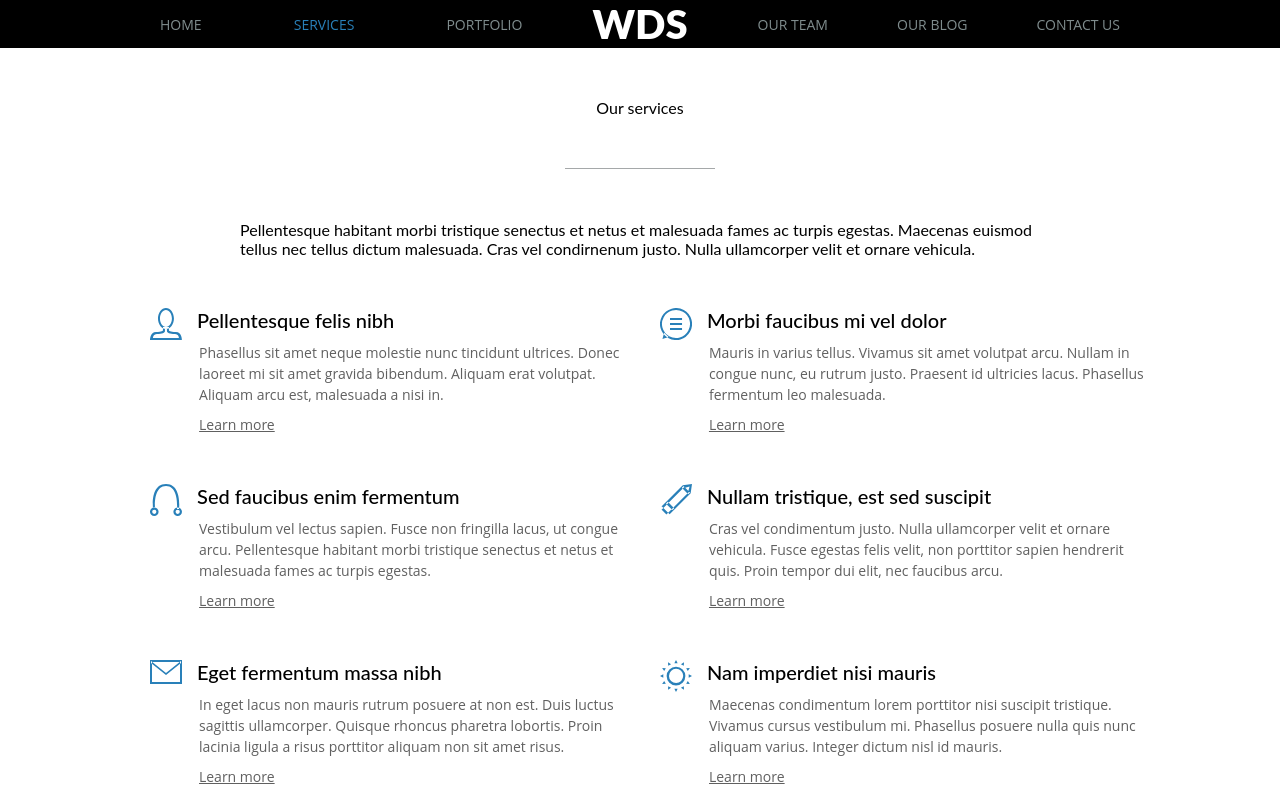
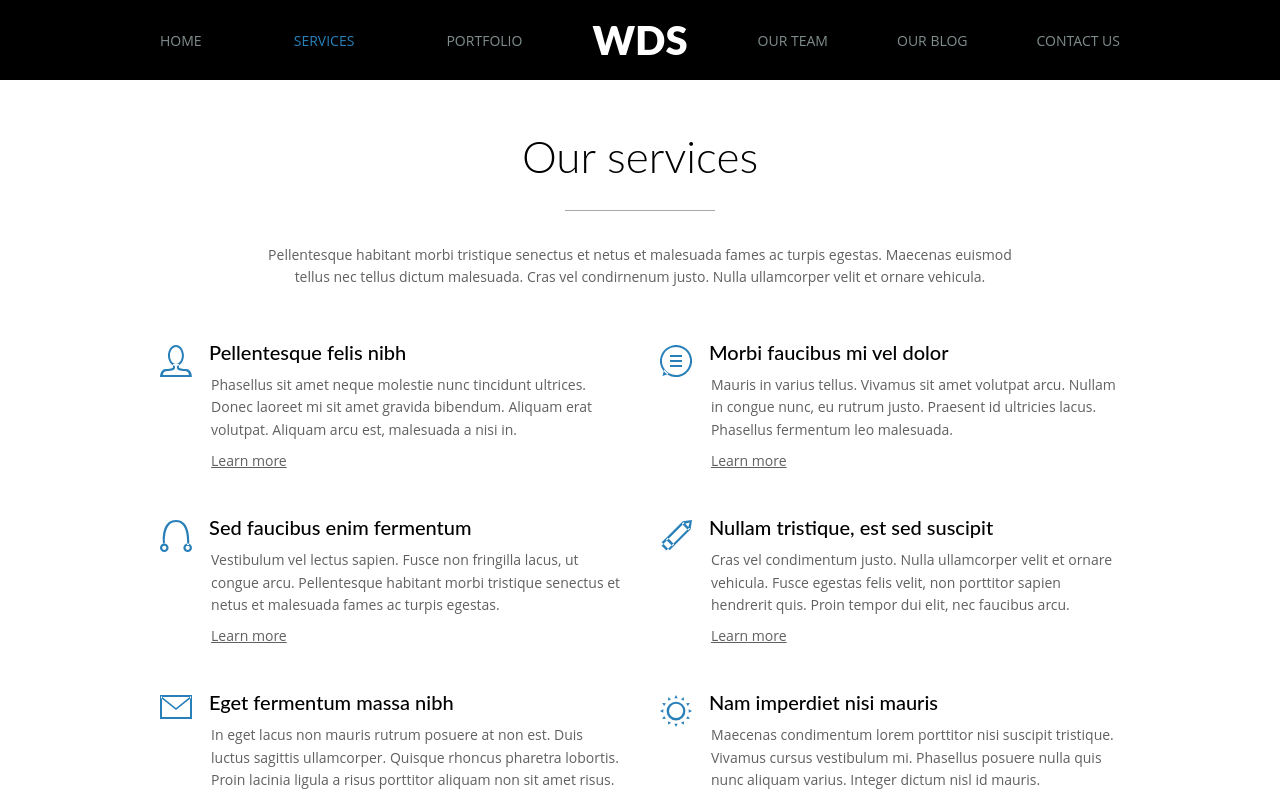
Before and after one commit to Kefir103/wds_pixelperfect, a React app: page /services in a window 1280 px wide. Shown: the top 800 px of the page. Built offline with nearby package versions, Linux system fonts and the light colour scheme.

Commit message:
Forgot about services and portfolio! Fixed it

```diff
--- a/public/styles.css
+++ b/public/styles.css
@@ -57,6 +57,7 @@
 
 .homepage-nav_dark {
   width: 100%;
+  height: 80px;
   background-color: black; }
 
 .homepage-nav__container {
@@ -251,37 +252,57 @@
   text-align: right; }
 
 .services {
+  background-color: white; }
+
+.services__container {
   display: flex;
   flex-direction: column;
   align-items: center;
-  padding: 50px 150px 30px; }
+  max-width: 960px;
+  margin: 0 auto;
+  padding: 50px 0 30px; }
 
 .services__info {
   display: flex;
   flex-direction: column;
   align-items: center;
   justify-content: space-between;
-  width: 800px;
-  height: 160px; }
+  height: 155px; }
   .services__info hr {
     width: 150px;
     border: none;
     border-top: 1px solid #a5a8a9;
     color: #a5a8a9; }
 
+.services__text-heading {
+  font-family: Lato;
+  font-size: 44px;
+  font-weight: 300;
+  margin-bottom: 20px; }
+
+.services__text-desc {
+  font-family: "Open Sans";
+  font-size: 14px;
+  color: #606060;
+  text-align: center;
+  line-height: 1.6em;
+  margin-top: 25px;
+  padding: 0 90px; }
+
 .services__grid {
   box-sizing: border-box;
   display: grid;
-  grid-column-gap: 20px;
-  grid-template-columns: 50% 50%;
+  grid-column-gap: 40px;
+  grid-template-columns: 460px 460px;
   background-color: white;
-  margin-top: 50px; }
+  margin-top: 55px; }
 
 .services__element {
   display: flex;
-  margin-bottom: 50px; }
+  margin-bottom: 45px; }
   .services__element .services__element-image {
-    margin-right: 15px; }
+    margin-top: 5px;
+    margin-right: 17px; }
   .services__element .services__title {
     color: black;
     font-family: Lato;
@@ -289,7 +310,7 @@
     font-size: 20px;
     margin: 0 0 10px; }
   .services__element .services__description {
-    line-height: 1.5em;
+    line-height: 1.6em;
     color: #606060;
     font-family: 'Open Sans';
     font-size: 14px;
@@ -318,13 +339,27 @@
   flex-direction: column;
   align-items: center;
   justify-content: space-between;
-  width: 800px;
-  height: 160px; }
+  height: 155px; }
   .portfolio__info hr {
     width: 150px;
     border: none;
     border-top: 1px solid #a5a8a9;
     color: #a5a8a9; }
+
+.portfolio__text-heading {
+  font-family: Lato;
+  font-size: 44px;
+  font-weight: 300;
+  margin-bottom: 20px; }
+
+.portfolio__text-desc {
+  font-family: "Open Sans";
+  font-size: 14px;
+  color: #606060;
+  text-align: center;
+  line-height: 1.6em;
+  margin-top: 25px;
+  padding: 0 90px; }
 
 .portfolio__grid {
   box-sizing: border-box;
@@ -332,7 +367,7 @@
   grid-column-gap: 40px;
   grid-template-columns: 460px 460px;
   background-color: white;
-  margin-top: 55px; }
+  margin-top: 60px; }
 
 .portfolio__element {
   display: flex;
--- a/src/client/components/portfolio/PortfolioPage.js
+++ b/src/client/components/portfolio/PortfolioPage.js
@@ -6,12 +6,12 @@ export const PortfolioPage = () => {
         <div className={'portfolio'}>
             <div className={'portfolio__container'}>
                 <div className={'portfolio__info'}>
-                    <div className={'content__text-heading'}>Our portfolio</div>
+                    <div className={'portfolio__text-heading'}>Our portfolio</div>
                     <hr />
-                    <div className={'content__text-desc'}>
-                        Pellentesque habitant morbi tristique senectus et netus et malesuada fames
-                        ac turpis egestas. Maecenas euismod tellus nec tellus dictum malesuada. Cras
-                        vel condirnenum justo. Nulla ullamcorper velit et ornare vehicula.
+                    <div className={'portfolio__text-desc'}>
+                        Nunc ac lorem vel arcu ultricies volutpat at nec arcu. Ut tempus dignissim
+                        est, at iaculis massa blandit commodo. In vitae nunc eget arcu aliquam
+                        hendrerit a vel dui. Aliquam a sagittis neque, nec congue eros.
                     </div>
                 </div>
                 <div className={'portfolio__grid'}>
--- a/src/client/components/services/ServicesPage.js
+++ b/src/client/components/services/ServicesPage.js
@@ -12,13 +12,14 @@ import UserSVG from '../../../../public/images/services_icons/user.svg';
 export const ServicesPage = () => {
     return (
         <div className={'services'}>
+            <div className={'services__container'}>
                 <div className={'services__info'}>
-                <div className={'content__text-heading'}>Our services</div>
+                    <div className={'services__text-heading'}>Our services</div>
                     <hr />
-                <div className={'content__text-desc'}>
-                    Pellentesque habitant morbi tristique senectus et netus et malesuada fames ac
-                    turpis egestas. Maecenas euismod tellus nec tellus dictum malesuada. Cras vel
-                    condirnenum justo. Nulla ullamcorper velit et ornare vehicula.
+                    <div className={'services__text-desc'}>
+                        Pellentesque habitant morbi tristique senectus et netus et malesuada fames
+                        ac turpis egestas. Maecenas euismod tellus nec tellus dictum malesuada. Cras
+                        vel condirnenum justo. Nulla ullamcorper velit et ornare vehicula.
                     </div>
                 </div>
                 <div className={'services__grid'}>
@@ -29,9 +30,9 @@ export const ServicesPage = () => {
                         <div className={'services__element-info'}>
                             <p className={'services__title'}>Pellentesque felis nibh</p>
                             <p className={'services__description'}>
-                            Phasellus sit amet neque molestie nunc tincidunt ultrices. Donec laoreet
-                            mi sit amet gravida bibendum. Aliquam erat volutpat. Aliquam arcu est,
-                            malesuada a nisi in.
+                                Phasellus sit amet neque molestie nunc tincidunt ultrices. Donec
+                                laoreet mi sit amet gravida bibendum. Aliquam erat volutpat. Aliquam
+                                arcu est, malesuada a nisi in.
                             </p>
                             <p className={'services__learn-more'}>Learn more</p>
                         </div>
@@ -57,9 +58,9 @@ export const ServicesPage = () => {
                         <div className={'services__element-info'}>
                             <p className={'services__title'}>Sed faucibus enim fermentum</p>
                             <p className={'services__description'}>
-                            Vestibulum vel lectus sapien. Fusce non fringilla lacus, ut congue arcu.
-                            Pellentesque habitant morbi tristique senectus et netus et malesuada
-                            fames ac turpis egestas.
+                                Vestibulum vel lectus sapien. Fusce non fringilla lacus, ut congue
+                                arcu. Pellentesque habitant morbi tristique senectus et netus et
+                                malesuada fames ac turpis egestas.
                             </p>
                             <p className={'services__learn-more'}>Learn more</p>
                         </div>
@@ -71,9 +72,9 @@ export const ServicesPage = () => {
                         <div className={'services__element-info'}>
                             <p className={'services__title'}>Nullam tristique, est sed suscipit</p>
                             <p className={'services__description'}>
-                            Cras vel condimentum justo. Nulla ullamcorper velit et ornare vehicula.
-                            Fusce egestas felis velit, non porttitor sapien hendrerit quis. Proin
-                            tempor dui elit, nec faucibus arcu.
+                                Cras vel condimentum justo. Nulla ullamcorper velit et ornare
+                                vehicula. Fusce egestas felis velit, non porttitor sapien hendrerit
+                                quis. Proin tempor dui elit, nec faucibus arcu.
                             </p>
                             <p className={'services__learn-more'}>Learn more</p>
                         </div>
@@ -85,9 +86,9 @@ export const ServicesPage = () => {
                         <div className={'services__element-info'}>
                             <p className={'services__title'}>Eget fermentum massa nibh</p>
                             <p className={'services__description'}>
-                            In eget lacus non mauris rutrum posuere at non est. Duis luctus sagittis
-                            ullamcorper. Quisque rhoncus pharetra lobortis. Proin lacinia ligula a
-                            risus porttitor aliquam non sit amet risus.
+                                In eget lacus non mauris rutrum posuere at non est. Duis luctus
+                                sagittis ullamcorper. Quisque rhoncus pharetra lobortis. Proin
+                                lacinia ligula a risus porttitor aliquam non sit amet risus.
                             </p>
                             <p className={'services__learn-more'}>Learn more</p>
                         </div>
@@ -99,9 +100,9 @@ export const ServicesPage = () => {
                         <div className={'services__element-info'}>
                             <p className={'services__title'}>Nam imperdiet nisi mauris</p>
                             <p className={'services__description'}>
-                            Maecenas condimentum lorem porttitor nisi suscipit tristique. Vivamus
-                            cursus vestibulum mi. Phasellus posuere nulla quis nunc aliquam varius.
-                            Integer dictum nisl id mauris.
+                                Maecenas condimentum lorem porttitor nisi suscipit tristique.
+                                Vivamus cursus vestibulum mi. Phasellus posuere nulla quis nunc
+                                aliquam varius. Integer dictum nisl id mauris.
                             </p>
                             <p className={'services__learn-more'}>Learn more</p>
                         </div>
@@ -113,8 +114,8 @@ export const ServicesPage = () => {
                         <div className={'services__element-info'}>
                             <p className={'services__title'}>Vitae laoreet lorem auctor ac</p>
                             <p className={'services__description'}>
-                            Suspendisse laoreet, eros in euismod euismod, nunc turpis lacinia est,
-                            eget malesuada sem felis eu dolor. Phasellus imperdiet eros sed
+                                Suspendisse laoreet, eros in euismod euismod, nunc turpis lacinia
+                                est, eget malesuada sem felis eu dolor. Phasellus imperdiet eros sed
                                 fermentum euismod.
                             </p>
                             <p className={'services__learn-more'}>Learn more</p>
@@ -127,14 +128,15 @@ export const ServicesPage = () => {
                         <div className={'services__element-info'}>
                             <p className={'services__title'}>Proin iaculis, magna in rutrum</p>
                             <p className={'services__description'}>
-                            Vivamus non erat eu leo semper vulputate quis vel nibh. Aenean sodales
-                            ullamcorper lorem, sed posuere nibh pulvinar id. Phasellus eu velit id
-                            odio laoreet adipiscing eu vitae odio.
+                                Vivamus non erat eu leo semper vulputate quis vel nibh. Aenean
+                                sodales ullamcorper lorem, sed posuere nibh pulvinar id. Phasellus
+                                eu velit id odio laoreet adipiscing eu vitae odio.
                             </p>
                             <p className={'services__learn-more'}>Learn more</p>
                         </div>
                     </div>
                 </div>
             </div>
+        </div>
     );
 };
--- a/src/client/styles/components/_navbar.scss
+++ b/src/client/styles/components/_navbar.scss
@@ -6,6 +6,7 @@
 
 .homepage-nav_dark {
     width: 100%;
+    height: 80px;
     background-color: black;
 }
 
--- a/src/client/styles/components/services/_servicesPage.scss
+++ b/src/client/styles/components/services/_servicesPage.scss
@@ -1,8 +1,14 @@
 .services {
+    background-color: white;
+}
+
+.services__container {
     display: flex;
     flex-direction: column;
     align-items: center;
-    padding: 50px 150px 30px;
+    max-width: 960px;
+    margin: 0 auto;
+    padding: 50px 0 30px;
 }
 
 .services__info {
@@ -10,8 +16,7 @@
     flex-direction: column;
     align-items: center;
     justify-content: space-between;
-    width: 800px;
-    height: 160px;
+    height: 155px;
 
     hr {
         width: 150px;
@@ -21,21 +26,39 @@
     }
 }
 
+.services__text-heading {
+    font-family: Lato;
+    font-size: 44px;
+    font-weight: 300;
+    margin-bottom: 20px;
+}
+
+.services__text-desc {
+    font-family: "Open Sans";
+    font-size: 14px;
+    color: #606060;
+    text-align: center;
+    line-height: 1.6em;
+    margin-top: 25px;
+    padding: 0 90px;
+}
+
 .services__grid {
     box-sizing: border-box;
     display: grid;
-    grid-column-gap: 20px;
-    grid-template-columns: 50% 50%;
+    grid-column-gap: 40px;
+    grid-template-columns: 460px 460px;
     background-color: white;
-    margin-top: 50px;
+    margin-top: 55px;
 }
 
 .services__element {
     display: flex;
-    margin-bottom: 50px;
+    margin-bottom: 45px;
 
     .services__element-image {
-        margin-right: 15px;
+        margin-top: 5px;
+        margin-right: 17px;
     }
 
     .services__title {
@@ -47,7 +70,7 @@
     }
 
     .services__description {
-        line-height: 1.5em;
+        line-height: 1.6em;
         color: #606060;
         font-family: 'Open Sans';
         font-size: 14px;
```
Also changed, not shown: src/client/styles/components/portfolio/_portfolioPage.scss (+19 -3 lines). Lines whose indentation alone changed are shown as unchanged.
